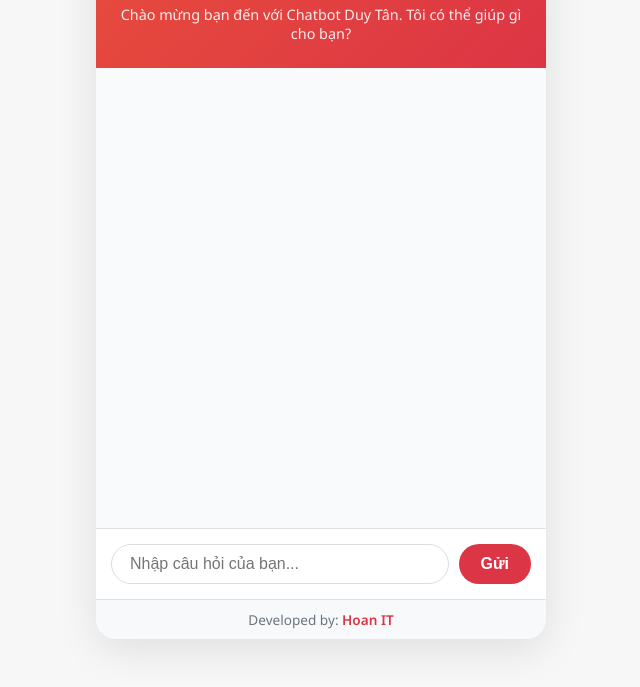
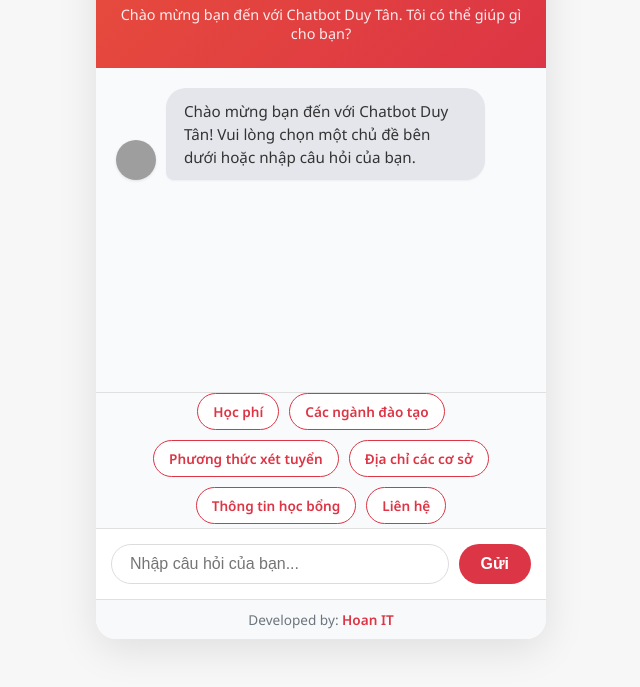
Before and after one commit to trickerchannel/chatbotDTU, a plain HTML site: page index.html in a window 1280 px wide. Shown: the part 111-798 px from the top of the page, without its empty margins (319-959 px from the left). Drawn offline with Linux system fonts and the light colour scheme; grey boxes are pictures that could not be loaded.

Commit message:
Add files via upload

```diff
--- a/index.html
+++ b/index.html
@@ -4,6 +4,7 @@
     <meta charset="UTF-8">
     <meta name="viewport" content="width=device-width, initial-scale=1.0">
     <title>DTU Chatbot Hỗ Trợ Sinh Viên</title>
+    <link rel="icon" type="image/x-icon" href="https://bom.so/eYj7KH">
     <link rel="stylesheet" href="style.css">
     <link href="https://fonts.googleapis.com/css2?family=Noto+Sans:wght@400;600;700&display=swap" rel="stylesheet">
 </head>
@@ -16,6 +17,10 @@
         </div>
         <div class="chatbot-messages" id="chatbot-messages">
             </div>
+
+        <div class="suggestion-area" id="suggestion-area">
+            </div>
+
         <div class="chatbot-input">
             <input type="text" id="user-input" placeholder="Nhập câu hỏi của bạn...">
             <button id="send-btn">Gửi</button>
--- a/script.js
+++ b/script.js
@@ -1,12 +1,24 @@
 const messagesContainer = document.getElementById('chatbot-messages');
 const userInput = document.getElementById('user-input');
 const sendBtn = document.getElementById('send-btn');
+const suggestionArea = document.getElementById('suggestion-area');
 
-// --- CƠ SỞ DỮ LIỆU CỦA CHATBOT ---
-// `keywords` là các từ khóa chính trong câu hỏi.
-// `answer` là câu trả lời tương ứng.
+const botAvatarSrc = 'https://bom.so/LjBOof';
+const userAvatarSrc = 'https://bom.so/eYj7KH';
+
+//  DANH SÁCH CÂU HỎI GỢI Ý
+const suggestionQuestions = [
+    "Học phí",
+    "Các ngành đào tạo",
+    "Phương thức xét tuyển",
+    "Địa chỉ các cơ sở",
+    "Thông tin học bổng",
+    "Liên hệ"
+];
+
+//CƠ SỞ DỮ LIỆU CỦA CHATBOT
 const qaData = [
-    // --- TUYỂN SINH & NGÀNH HỌC ---
+    // TUYỂN SINH & NGÀNH HỌC
     {
         keywords: ["xét tuyển", "phương thức", "đăng ký", "nộp hồ sơ"],
         answer: "Năm nay, ĐH Duy Tân có các phương thức xét tuyển chính: \n1. Xét tuyển thẳng theo quy định của Bộ GD&ĐT.\n2. Xét kết quả thi Tốt nghiệp THPT.\n3. Xét kết quả học bạ THPT.\n4. Xét tuyển theo kết quả thi Đánh giá Năng lực của ĐH Quốc gia. \nBạn có thể xem chi tiết và nộp hồ sơ trực tuyến tại trang: https://tuyensinh.duytan.edu.vn"
@@ -32,7 +44,7 @@ const qaData = [
         answer: "Trường có nhiều chương trình liên kết quốc tế và chương trình tiên tiến, giúp sinh viên tiếp cận giáo trình chuẩn quốc tế. Các chương trình nổi bật như hợp tác với ĐH Pennsylvania State (PSU), ĐH California State (CSU)... mang lại nhiều cơ hội học tập và nhận bằng cấp giá trị."
     },
 
-    // --- CƠ SỞ VẬT CHẤT & LIÊN HỆ ---
+    //CƠ SỞ VẬT CHẤT & LIÊN HỆ
     {
         keywords: ["địa chỉ", "cơ sở", "trường ở đâu", "campus"],
         answer: "Đại học Duy Tân có nhiều cơ sở tại trung tâm thành phố Đà Nẵng. Các cơ sở chính bao gồm:\n- 254 Nguyễn Văn Linh, Q. Thanh Khê\n- 137 Nguyễn Văn Linh, Q. Thanh Khê\n- K7/25 Quang Trung, Q. Hải Châu\n- 03 Quang Trung, Q. Hải Châu\n- Cơ sở Hòa Khánh Nam, Q. Liên Chiểu."
@@ -46,7 +58,7 @@ const qaData = [
         answer: "Thư viện của trường có 3 cơ sở lớn tại 254 Nguyễn Văn Linh, 03 Quang Trung và cơ sở Hòa Khánh Nam. Với hàng chục ngàn đầu sách và hệ thống thư viện điện tử, đây là nơi lý tưởng để sinh viên học tập và nghiên cứu."
     },
 
-    // --- DÀNH CHO SINH VIÊN ---
+    // DÀNH CHO SINH VIÊN
     {
         keywords: ["mydtu", "cổng thông tin", "portal", "xem điểm", "lịch học"],
         answer: "MyDTU là cổng thông tin dành riêng cho sinh viên, giảng viên và nhân viên trường. Bạn có thể truy cập https://mydtu.duytan.edu.vn để xem điểm, lịch học, lịch thi, thông tin học phí và các thông báo quan trọng khác."
@@ -63,12 +75,14 @@ const qaData = [
         keywords: ["lịch nghỉ", "kế hoạch năm học", "lịch học vụ"],
         answer: "Kế hoạch đào tạo và lịch nghỉ Lễ, Tết của từng năm học được công bố trên trang web của Phòng Đào tạo và cổng thông tin MyDTU. Sinh viên cần theo dõi thường xuyên để cập nhật thông tin chính xác."
     },
+
+    //HỖ TRỢ NGƯỜI DÙNG MỚI
     {
-        keywords: ["giấy tờ", "thủ tục", "xác nhận sinh viên",],
-        answer: "Để làm các thủ tục hành chính như xin xác nhận sinh viên, bạn có thể đến trực tiếp Phòng Công tác Sinh viên tại Phòng 303 cơ sở 254 Nguyễn Văn Linh hoặc liên hệ qua email khoamarketing@duytan.edu.vn để được hướng dẫn chi tiết."
+        keywords: ["help", "trợ giúp", "giúp đỡ", "bắt đầu", "gợi ý"],
+        answer: "Chào bạn! Để bắt đầu, bạn có thể hỏi tôi về các chủ đề phổ biến sau đây:\n\n- 'Học phí của trường'\n- 'Các ngành đào tạo'\n- 'Phương thức xét tuyển'\n- 'Địa chỉ các cơ sở'\n- 'Thông tin học bổng'\n- 'Cách xem lịch học'\n\nChỉ cần gõ từ khóa liên quan đến vấn đề bạn quan tâm, tôi sẽ cố gắng giải đáp!"
     },
 
-    // --- CÁC CÂU HỎI CHUNG & GIAO TIẾP ---
+    //CÁC CÂU HỎI CHUNG & GIAO TIẾP
     {
         keywords: ["giới thiệu", "lịch sử"],
         answer: "Đại học Duy Tân được thành lập vào ngày 11/11/1994, là trường Đại học Tư thục đầu tiên và lớn nhất miền Trung Việt Nam. Trường luôn nỗ lực không ngừng trong việc nâng cao chất lượng đào tạo và nghiên cứu khoa học."
@@ -90,56 +104,83 @@ const qaData = [
 // Hàm tìm câu trả lời dựa trên từ khóa
 function findAnswer(question) {
     const lowerCaseQuestion = question.toLowerCase();
-
-    // Tìm câu trả lời khớp với từ khóa
-    const foundQA = qaData.find(qa =>
-        qa.keywords.some(keyword => lowerCaseQuestion.includes(keyword))
-    );
-
+    const foundQA = qaData.find(qa => qa.keywords.some(keyword => lowerCaseQuestion.includes(keyword)));
     if (foundQA) {
         return foundQA.answer;
     }
-
-    // Câu trả lời mặc định nếu không tìm thấy
-    return "Xin lỗi, tôi chưa hiểu câu hỏi của bạn. Bạn có thể hỏi cách khác được không?";
+    return "Xin lỗi, tôi chưa hiểu câu hỏi của bạn. Bạn có thể thử các câu hỏi gợi ý hoặc hỏi theo cách khác nhé.";
 }
 
-// Hàm hiển thị tin nhắn trong khung chat
+//HÀM DISPLAYMESSAGE ĐÃ ĐƯỢC CẬP NHẬT
 function displayMessage(message, sender) {
+    // 1. Tạo container chính cho tin nhắn
+    const messageContainer = document.createElement('div');
+    messageContainer.classList.add('message-container', `${sender}-message-container`);
+
+    // 2. Tạo ảnh avatar
+    const avatar = document.createElement('img');
+    avatar.src = sender === 'user' ? userAvatarSrc : botAvatarSrc;
+    avatar.classList.add('avatar');
+
+    // 3. Tạo bong bóng chat
     const messageElement = document.createElement('div');
     messageElement.classList.add('message', `${sender}-message`);
-    messageElement.innerText = message;
-    messagesContainer.appendChild(messageElement);
-    // Tự động cuộn xuống tin nhắn mới nhất
+    messageElement.innerHTML = message.replace(/\n/g, '<br>');
+
+    // 4. Gắn avatar và bong bóng chat vào container
+    messageContainer.appendChild(avatar);
+    messageContainer.appendChild(messageElement);
+
+    // 5. Gắn container vào khung chat
+    messagesContainer.appendChild(messageContainer);
     messagesContainer.scrollTop = messagesContainer.scrollHeight;
 }
 
-// Hàm xử lý khi người dùng gửi tin nhắn
-function handleSendMessage() {
-    const userQuestion = userInput.value.trim();
-    if (userQuestion === "") {
-        return;
-    }
 
-    // Hiển thị câu hỏi của người dùng
-    displayMessage(userQuestion, 'user');
-
-    // Tìm và hiển thị câu trả lời của bot
-    const botAnswer = findAnswer(userQuestion);
-
-    // Giả lập bot đang "suy nghĩ"
+function sendQuestion(question) {
+    displayMessage(question, 'user');
+    const botAnswer = findAnswer(question);
     setTimeout(() => {
         displayMessage(botAnswer, 'bot');
     }, 500);
-
-    // Xóa nội dung trong ô nhập
-    userInput.value = "";
+    suggestionArea.style.display = 'none';
 }
 
-// Gán sự kiện cho nút Gửi và phím Enter
+
+function handleSendMessage() {
+    const userQuestion = userInput.value.trim();
+    if (userQuestion === "") return;
+    sendQuestion(userQuestion);
+    userInput.value = "";
+    userInput.focus();
+}
+
+
 sendBtn.addEventListener('click', handleSendMessage);
-userInput.addEventListener('keypress', function(event) {
+userInput.addEventListener('keypress', (event) => {
     if (event.key === 'Enter') {
         handleSendMessage();
     }
 });
+
+
+function createSuggestionButtons() {
+    suggestionArea.innerHTML = '';
+    suggestionQuestions.forEach(question => {
+        const button = document.createElement('button');
+        button.classList.add('suggestion-btn');
+        button.innerText = question;
+        button.onclick = () => {
+            sendQuestion(question);
+};
+        suggestionArea.appendChild(button);
+    });
+}
+
+
+window.addEventListener('load', () => {
+    setTimeout(() => {
+        displayMessage("Chào mừng bạn đến với Chatbot Duy Tân! Vui lòng chọn một chủ đề bên dưới hoặc nhập câu hỏi của bạn.", 'bot');
+        createSuggestionButtons();
+    }, 1000);
+});
--- a/style.css
+++ b/style.css
@@ -10,7 +10,6 @@ body {
     box-sizing: border-box;
 }
 
-/* Khung chứa chatbot */
 .chatbot-container {
     width: 100%;
     max-width: 450px;
@@ -31,8 +30,8 @@ body {
     text-align: center;
     border-top-left-radius: 20px;
     border-top-right-radius: 20px;
-    box-shadow: 0 4px 15px rgba(220, 53, 69, 0.3); /* Bóng đổ theo màu chủ đạo */
-    flex-shrink: 0; /* Không co lại khi nội dung nhiều */
+    box-shadow: 0 4px 15px rgba(220, 53, 69, 0.3);
+    flex-shrink: 0;
 }
 
 .chatbot-header h2 {
@@ -145,7 +144,7 @@ body {
     border-top: 1px solid #e0e0e0;
     border-bottom-left-radius: 20px;
     border-bottom-right-radius: 20px;
-    flex-shrink: 0; /* Không co lại */
+    flex-shrink: 0;
 }
 
 .chatbot-footer a {
@@ -186,3 +185,66 @@ body {
         border-radius: 0;
     }
 }
+/*CSS CHO KHU VỰC GỢI Ý*/
+.suggestion-area {
+    padding: 0 15px 15px 15px;
+    border-top: 1px solid #e0e0e0;
+    background-color: #f9fafb;
+    display: flex;
+    flex-wrap: wrap;
+    gap: 10px;
+    justify-content: center;
+    max-height: 120px;
+    overflow-y: auto;
+}
+
+.suggestion-btn {
+    background-color: #ffffff;
+    color: #dc3545;
+    border: 1px solid #dc3545;
+    border-radius: 20px;
+    padding: 8px 15px;
+    cursor: pointer;
+    font-size: 0.85em;
+    font-family: 'Noto Sans', sans-serif;
+    font-weight: 600;
+    transition: all 0.3s ease;
+    flex-shrink: 0;
+}
+
+.suggestion-btn:hover {
+    background-color: #dc3545;
+    color: #ffffff;
+    transform: translateY(-2px);
+    box-shadow: 0 4px 10px rgba(220, 53, 69, 0.2);
+}
+
+.message-container {
+    display: flex;
+    align-items: flex-end;
+    gap: 10px;
+    max-width: 90%;
+}
+
+.avatar {
+    width: 40px;
+    height: 40px;
+    border-radius: 50%;
+    object-fit: cover;
+    flex-shrink: 0;
+    box-shadow: 0 1px 3px rgba(0,0,0,0.1);
+}
+
+.bot-message-container {
+    align-self: flex-start;
+}
+
+.user-message-container {
+    align-self: flex-end;
+    flex-direction: row-reverse;
+}
+
+
+.message {
+    align-self: unset;
+}
```
